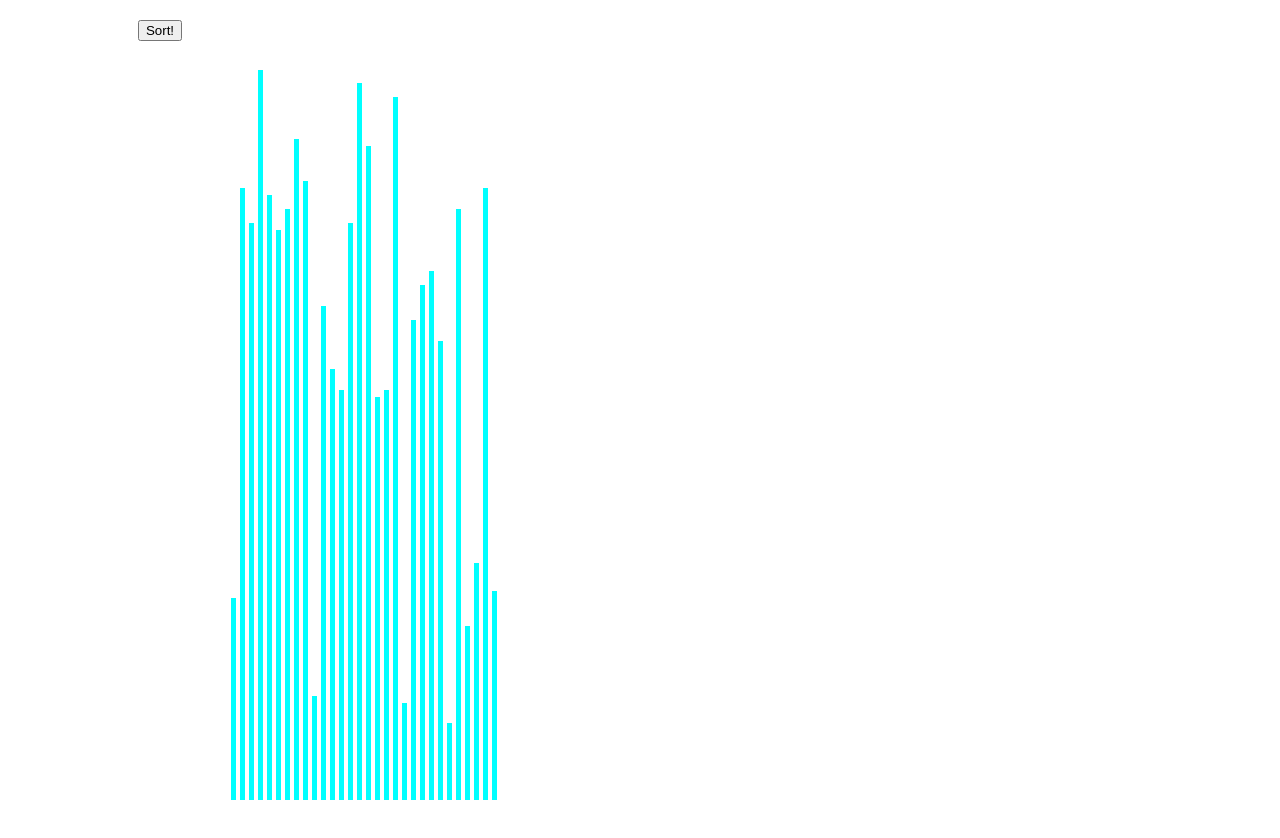
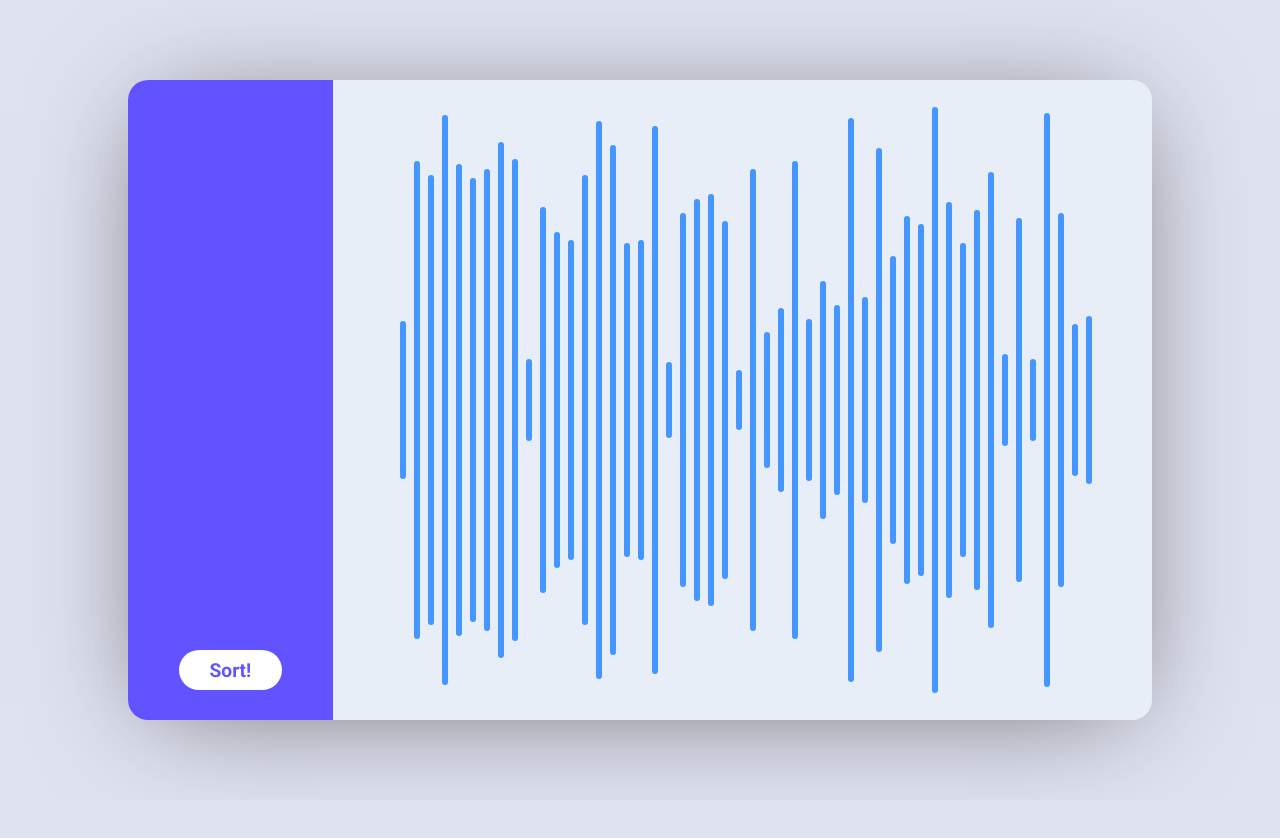
Before and after one commit to Goncalves-Rafael/sorting-visualization, a Vue app: page / in a window 1280 px wide. After the commit the page ends 800 px from the top, so only its background shows below. Built offline with nearby package versions, Linux system fonts and the light colour scheme.

Commit message:
Initial layout

```diff
--- a/package.json
+++ b/package.json
@@ -3,7 +3,7 @@
   "version": "0.1.0",
   "private": true,
   "scripts": {
-    "serve": "vue-cli-service serve",
+    "serve": "vue-cli-service serve --open",
     "build": "vue-cli-service build",
     "lint": "vue-cli-service lint"
   },
--- a/src/App.vue
+++ b/src/App.vue
@@ -1,7 +1,7 @@
 <template>
   <div id="app">
     <div class="sidebar">
-      <button @click="selectionSort">
+      <button id="sort-button" @click="selectionSort">
         Sort!
       </button>
     </div>
@@ -38,7 +38,7 @@ export default {
     }
   },
   mounted () {
-    this.generateRandomArray(30)
+    this.generateRandomArray(50)
   },
   methods: {
     generateRandomArray (size = 20) {
@@ -128,40 +128,91 @@ export default {
 </script>
 
 <style>
+@import url('https://fonts.googleapis.com/css2?family=Roboto:wght@400;700&display=swap');
+
 body, html {
     color: white;
     margin: 0px;
     padding: 0px;
     height: 100%;
+    background-color: rgb(223,226,241);
 }
-#app,
+
+#app {
+  position: absolute;
+  left: 50%;
+  top: 50%;
+  -webkit-transform: translate(-50%, -50%);
+  transform: translate(-50%, -50%);
+  width: 80%;
+  height: 80%;
+  background-color: rgb(231,238,247);
+  border-radius: 20px;
+  box-shadow: 0px 10px 108px -25px rgba(102,102,102,1);
+}
+
+.sidebar,
 .flex-container {
-  font-family: Avenir, Helvetica, Arial, sans-serif;
-  -webkit-font-smoothing: antialiased;
-  -moz-osx-font-smoothing: grayscale;
-  text-align: center;
-  color: #2c3e50;
-  display: flex;
+  height: 100%;
+  display: inline-block;
+}
+
+.sidebar {
+  display: inline-flex;
+  width: 20%;
+  flex-direction: column;
+  background-color: #6252FF;
+  border-top-left-radius: 20px;
+  border-bottom-left-radius: 20px;
+}
+
+.sidebar > * {
+  margin: auto;
+}
+
+.sidebar button {
+  height: 40px;
+  border-radius: 30px;
+  width: 50%;
+  border-style: none;
+  background-color: white;
+  font-weight: 800;
+  /* text-transform: uppercase; */
+  font-size: larger;
+  font-family: 'Roboto', sans-serif;
+  color: #6252FF;
+}
+
+#sort-button {
+  margin-bottom: 30px;
+  outline: 0;
+}
+
+#sort-button:hover {
+  cursor: pointer;
+}
+
+.flex-container {
+  display: inline-flex;
   flex-direction: row;
+  justify-content: center;
   align-items: center;
-  justify-content: center;
-  height: 100%;
-  padding: 20px;
-  width: 50%;
-  align-items: flex-end;
+  margin: auto;
+  position: inherit;
+  width: 80%;
 }
 
 .item {
   display: inline-block;
-  width: 5px;
-  margin-left: 4px;
-  background-color: cyan;
-  flex: none;
+  width: 6px;
+  margin-left: 8px;
+  background-color: #4596FF;
   color: transparent;
+  border-radius: 20px;
 }
 
 .unselected {
-  background-color: cyan;
+  background-color: #4596FF;
 }
 
 .selected-first {
@@ -176,8 +227,4 @@ body, html {
   background-color: lime;
 }
 
-.sidebar {
-  height: 100%;
-}
-
 </style>
```
